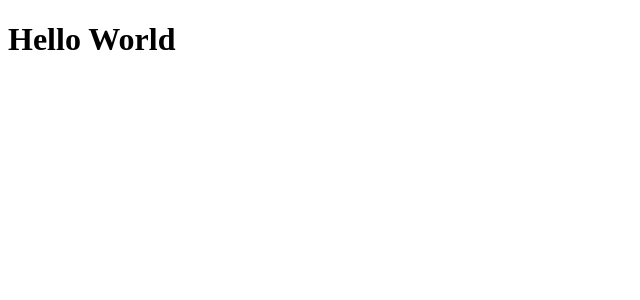
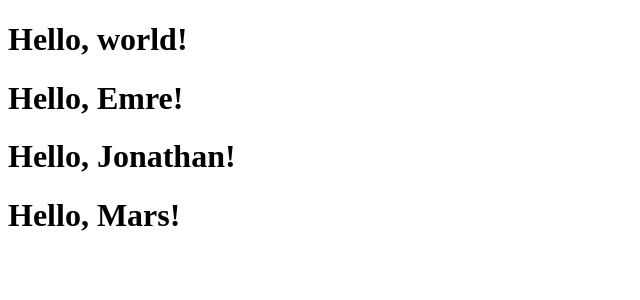
Before and after one commit to emretantu/mini-react-projects, a React (Vite) app: page / in a window 1280 px wide. Shown: the top 300 px of the page, without its empty margins (0-640 px from the left). Built offline with nearby package versions, Linux system fonts and the light colour scheme.

Commit message:
Implement reusable component Greeting

```diff
--- a/index.html
+++ b/index.html
@@ -2,7 +2,7 @@
 <html lang="en">
   <head>
     <meta charset="UTF-8" />
-    <link rel="icon" type="image/svg+xml" href="/vite.svg" />
+    <!-- <link rel="icon" type="image/svg+xml" href="/vite.svg" /> -->
     <meta name="viewport" content="width=device-width, initial-scale=1.0" />
     <title>mini-react-projects</title>
   </head>
--- a/src/App.jsx
+++ b/src/App.jsx
@@ -1,9 +1,13 @@
 import './App.css'
+import Greeting from './components/Greeting'
 
 function App() {
   return (
     <>
-      <h1>Hello World</h1>
+      <Greeting />
+      <Greeting name="Emre" />
+      <Greeting name="Jonathan" />
+      <Greeting name="Mars" />
     </>
   )
 }
--- /dev/null
+++ b/src/components/Greeting.jsx
@@ -0,0 +1,9 @@
+// import React from "react";
+
+const Greeting = ({ name }) => {
+  return (
+    <h1>Hello, {name ? name : "world"}!</h1>
+  )
+};
+
+export default Greeting;
```
